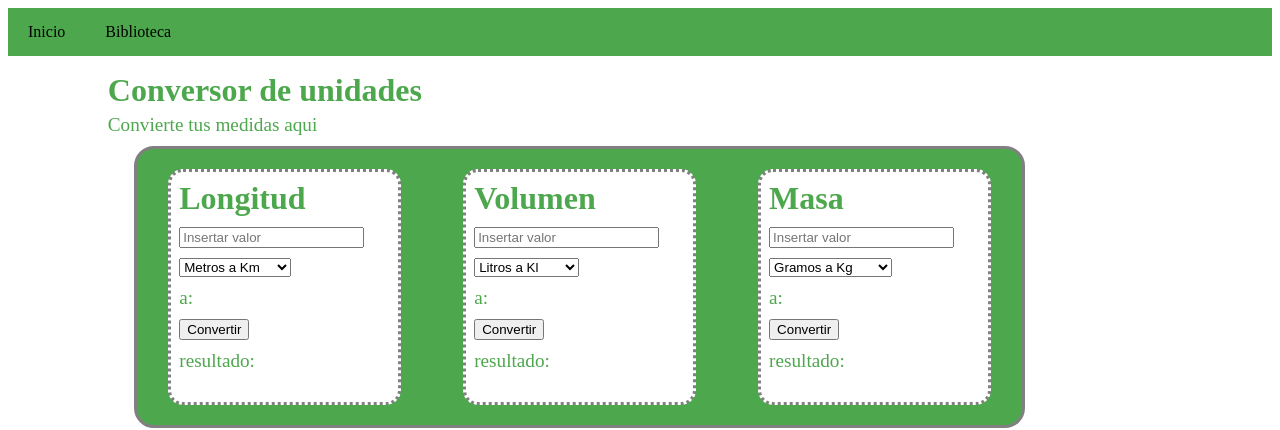
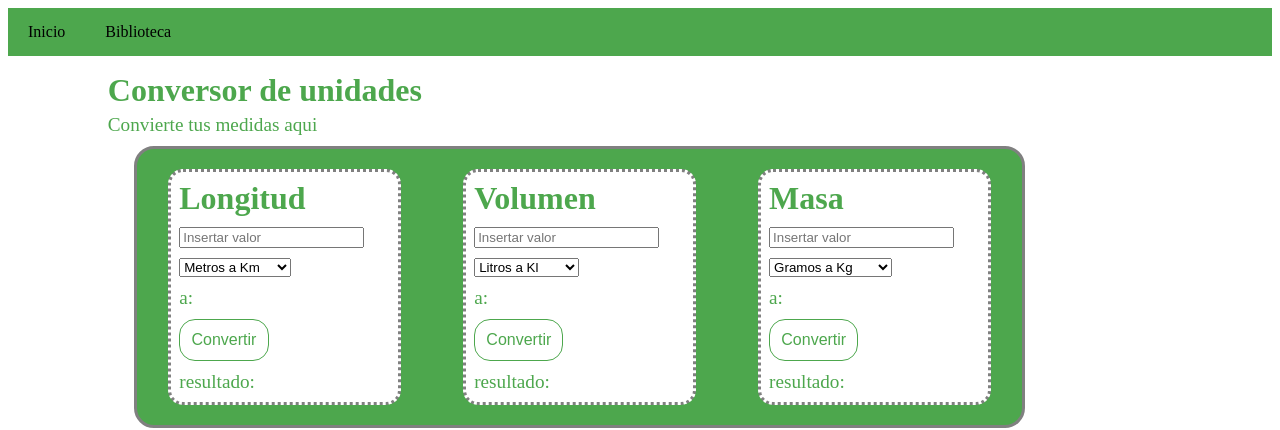
Before and after one commit to zarina21/Conversor-de-unidades, a plain HTML site: page convertidor/index.html in a window 1280 px wide. Shown: the top 430 px of the page. Drawn offline with Linux system fonts and the light colour scheme.

Commit message:
edicion de boton
he cambiado las caracteristicas del boton para que vaya acorde a la pagina

```diff
--- a/convertidor/style.css
+++ b/convertidor/style.css
@@ -36,6 +36,15 @@ header {
 }
 footer {
     background-color: var(--color1);
+}
+button {
+    color: var(--colortext);
+    background-color: var(--color2);
+    padding: 0.7rem;
+    border-radius: 1rem;
+    border-color: var(--color1);
+    border: solid 0.1rem;
+    font-size: 1rem;
 }
 /*class*/
 .menu {
```
